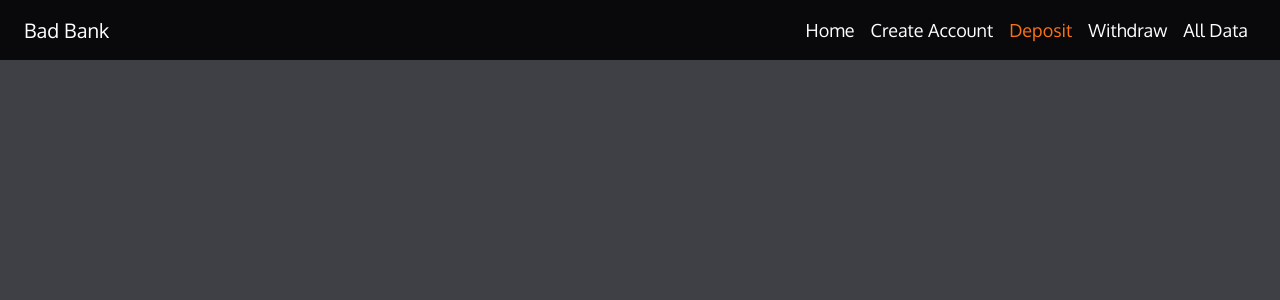
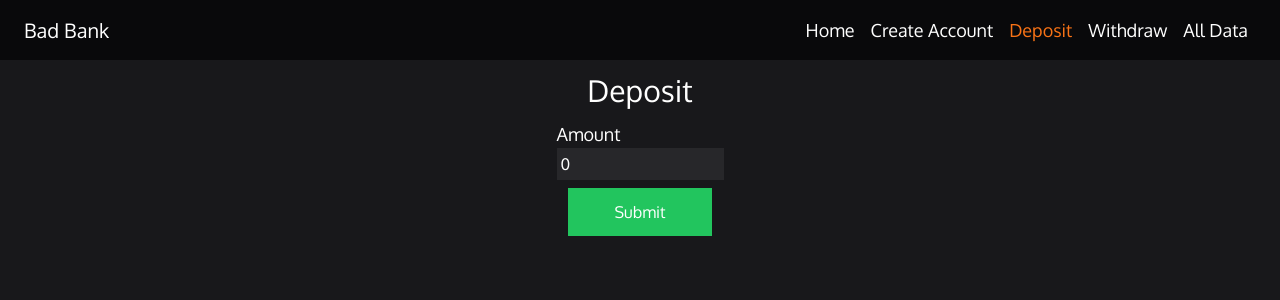
Before and after one commit to FireSquid6/bad-bank, a React (Vite) app: page /deposit in a window 1280 px wide. Shown: the top 300 px of the page. Built offline with nearby package versions, Linux system fonts and the light colour scheme; no server answers; a web font is replaced by a local one.

Commit message:
add UI for deposit and withdraw pages

```diff
--- a/index.html
+++ b/index.html
@@ -10,7 +10,10 @@
 
     <title>Bad Bank</title>
   </head>
-  <body id="root">
+  <body>
+    <div id="root">
+
+    </div>
     <script type="module" src="/src/main.tsx"></script>
   </body>
 </html>
--- a/src/App.tsx
+++ b/src/App.tsx
@@ -2,15 +2,24 @@ import Header from "./header/Header";
 import { Routes, Route, BrowserRouter } from "react-router-dom";
 import Home from "./pages/Home";
 import CreateAccount from "./pages/CreateAccount";
+import Operation from "./pages/Operation";
 
 export default function App() {
   return (
-    <main role="main" className="bg-zinc-700 h-screen text-white">
+    <main role="main" className="bg-zinc-900 h-screen text-white">
       <BrowserRouter>
         <Header />
         <Routes>
           <Route path="/" element={<Home />} />
           <Route path="/create-account" element={<CreateAccount />} />
+          <Route
+            path="/deposit"
+            element={<Operation title="Deposit" input_multiplier={1} />}
+          />
+          <Route
+            path="/withdraw"
+            element={<Operation title="Withdraw" input_multiplier={-1} />}
+          />
         </Routes>
       </BrowserRouter>
     </main>
--- /dev/null
+++ b/src/pages/Operation.tsx
@@ -0,0 +1,44 @@
+import { useState } from "react";
+
+export interface OperationProps {
+  title: string;
+  input_multiplier?: number;
+}
+
+export default function Operation({
+  title,
+  input_multiplier = 1,
+}: OperationProps) {
+  const [amount, setAmount] = useState(0);
+
+  return (
+    <div className="w-full flex align-middle justify-center">
+      <div className="max-w-md text-white">
+        <h4 className="text-3xl m-3 text-center">{title}</h4>
+        <div className="flex flex-col m-2">
+          <label className="text-lg">Amount</label>
+          <input
+            className="text-white bg-zinc-800 p-1 outline-none"
+            type="number"
+            step="1"
+            onChange={(e) => {
+              const value = e.target.value;
+              setAmount(parseInt(value) || 0);
+            }}
+            defaultValue={0}
+          />
+        </div>
+        <div className="w-full flex flex-row align-middle justify-center">
+          <button
+            className="bg-green-500 text-white w-36 h-12"
+            onSubmit={() => {
+              console.log(amount * input_multiplier);
+            }}
+          >
+            Submit
+          </button>
+        </div>
+      </div>
+    </div>
+  );
+}
```
